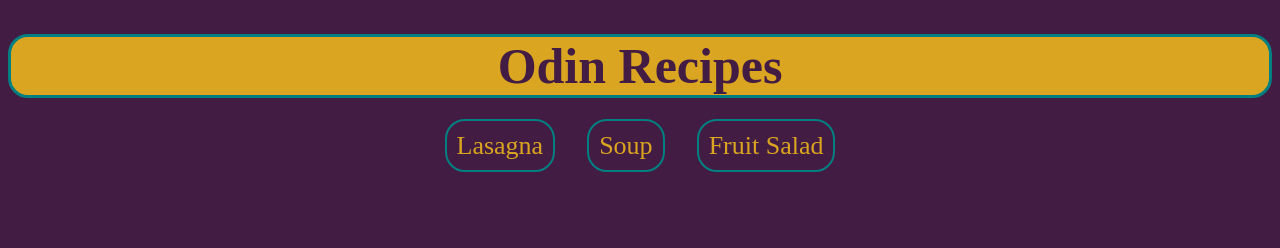
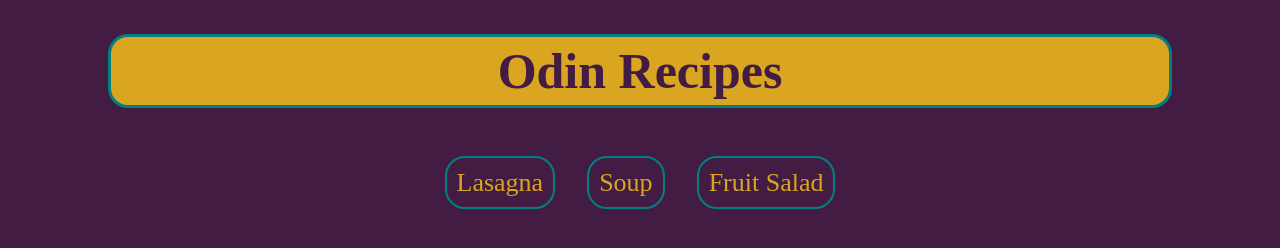
Before and after one commit to phnx-create/odin-recipes, a plain HTML site: page index.html in a window 1280 px wide. Drawn offline with Linux system fonts and the light colour scheme.

Commit message:
Adjust heading margin and padding

```diff
--- a/style.css
+++ b/style.css
@@ -30,6 +30,10 @@ h1 {
 
     border: teal solid 3px;
     font-size: 50px;
+    margin-bottom: 60px;
+    margin-right: 100px;
+    margin-left: 100px;
+    padding: 5px;
 }
 
 a {
```
